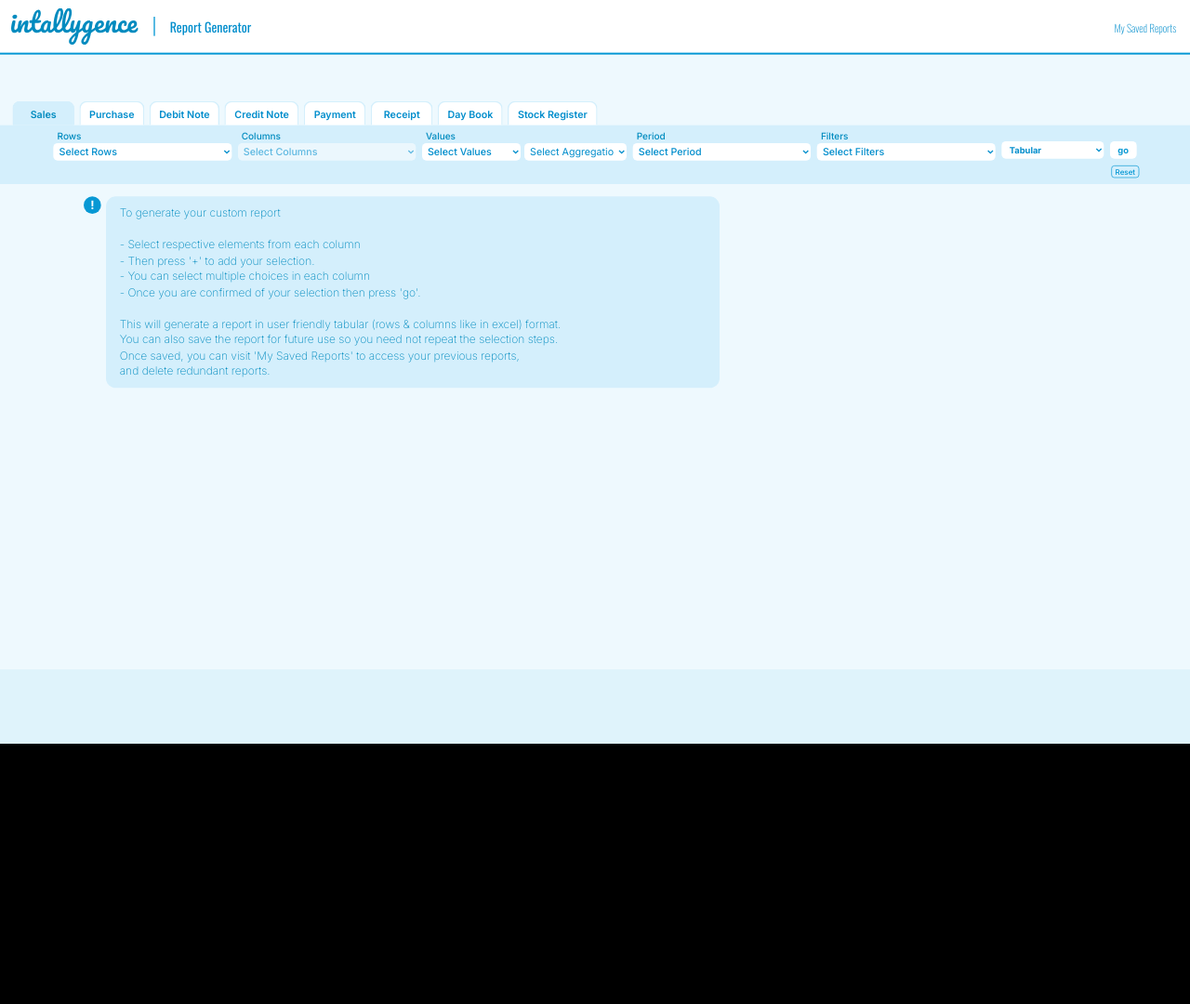
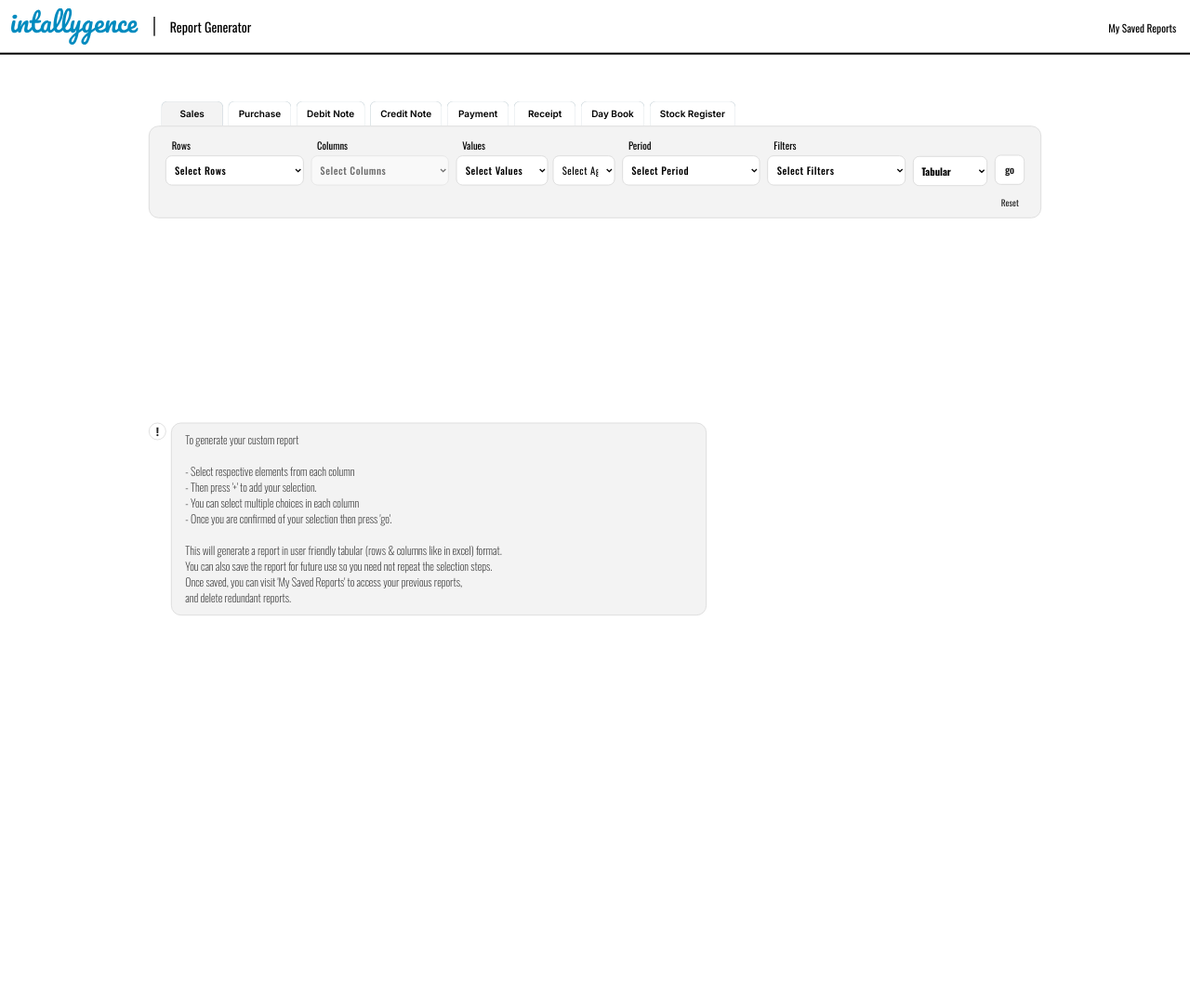
Before and after one commit to SantoshP15/Intallygence, a Flask app: page /pivot in a window 1280 px wide. Shown: the whole page at 93% size. Run offline with Flask 3, Linux system fonts and the light colour scheme; the visitor is signed in with stand-in values (Sample User, id 1); some libraries are stand-ins or nearby versions.

Commit message:
Change in Pivot page

```diff
--- a/static/css/pivot.css
+++ b/static/css/pivot.css
@@ -14,7 +14,7 @@
 
     width: 100%;
     min-height: 100%;
-    background:#dff3fb;
+    background:#ffffff;
 
 }
 
@@ -22,7 +22,7 @@
 body {
     margin: 0;
     padding: 0;
-    background:#dbedf7;
+    background:#ffffff;
     width: 100%;
     min-height: 100vh;
 
@@ -68,7 +68,7 @@
 
     margin: 0;
 
-    background:#dbedf7;
+    background:#ffffff;
 
     padding-bottom: 20px;
 
@@ -115,7 +115,7 @@
 
 .report-title {
 
-    color: #008dcc;
+    color: #000;
     font-family: "Oswald", sans-serif;
     font-size: 13px;
 
@@ -187,10 +187,16 @@
 ========================================================= */
 
 .builder {
-    width: calc(100% - 80px);
+    width: 91%;
     max-width: 1400px;
 
-    margin: 0 auto;
+    margin-left: auto;
+    margin-right: auto;
+
+    /* Keep the vertical position */
+    margin-top: clamp(20px, 3vh, 45px);
+
+    padding: 20px 0 24px;
 
     display: grid;
 
@@ -200,22 +206,23 @@
         minmax(0, 1.15fr)
         minmax(0, 1fr)
         minmax(0, 1fr)
-        30px;
-
-    column-gap: clamp(12px, 2vw, 28px);
-
+        auto
+        auto;
+
+    column-gap: clamp(10px, 1.2vw, 20px);
+    border-radius: 5px;
     align-items: start;
-
+    border-radius: 0 16px 16px 16px;
     box-sizing: border-box;
 
     position: relative;
 
-    /* Responsive vertical positioning */
-    margin-top: clamp(120px, 30vh, 260px);
+    background: #f3f3f3;
 
     transform: translateY(0);
 
     transition: transform 0.7s ease;
+
     z-index: 1000;
 }
 
@@ -287,8 +294,8 @@
 
     background: #fff;
 
-    color: #0798d4;
-    font-family: "Inter", sans-serif;
+    color: #000 !important;
+    font-family: ui-sans-serif, system-ui, sans-serif;
 
     font-size: 11px;
 
@@ -1500,7 +1466,7 @@
     border-radius: 5px;
 
     background: transparent;
-    color: #0798d4;
+    color: #000;
 
     font-family: "Inter", sans-serif;
     font-size: 12px;
@@ -1514,13 +1480,13 @@
 }
 
 .report-type:hover {
-    background: #087fae;
+    background: #f3f3f3;
     color: white;
 }
 
 .report-type.active {
-    background: #0798d4;
-    color: white;
+    background: #f3f3f3;
+    color: #000;
 }
 .layout-select {
     align-self: start !important;
@@ -1921,7 +1887,7 @@
     width: 100%;
     min-height: 100%;
     margin: 0;
-    background: #dff3fb;
+    background: #ffffff;
 }
 
 body {
@@ -1935,7 +1901,7 @@
     height: auto;
     margin: 0;
     padding: 0 0 30px;
-    background: #dff3fb;
+    background: #ffffff;
     /* background: red; */
 }
 
@@ -1967,8 +1933,8 @@
 .report-title {
     margin-left: 25px;
     padding-left: 24px;
-    border-left: 2px solid #0798d4;
-    color: #008dcc;
+    border-left: 2px solid #000;
+    color: #000;
     font-size: 21px;
     font-weight: 400;
 }
@@ -1988,11 +1954,11 @@
 #savedReportsBtn {
     border: none;
     background: transparent;
-    color: #008dcc;
+    color: #000;
     padding: 5px 0;
     font-family: "Oswald", sans-serif;
     font-size: 17px;
-    font-weight: 100;
+    font-weight: 400;
 }
 
 /* REPORT TYPE TABS */
@@ -2006,7 +1972,7 @@
     padding-left: 20px;
     align-items: flex-end;
     gap: 8px;
-    background: #eef9fe;
+    background: #ffffff;
 }
 
 .report-type {
@@ -2017,28 +1983,24 @@
     border-bottom: none;
     border-radius: 12px 12px 0 0;
     background: #ffffff;
-    color: #008dcc;
+    color: #000;
     font-family: "Inter", sans-serif;
     font-size: 16px;
     font-weight: 600;
     cursor: pointer;
 }
 
-.report-type.active {
-    background: #d4effc;
-    color: #008bbf;
-}
 
 .report-type:hover {
-    background: #eaf7fc;
-    color: #087fae;
+    background: #f3f3f3;
+    color: #000;
 }
 
 /* BLUE BUILDER BAR */
-.builder {
-    width: 100%;
+/* .builder {
+    width: 91% !important;
     max-width: none;
-    margin: 0;
+    margin: 0 auto;
     padding: 8px 4.5% 10px;
     display: grid;
     grid-template-columns:
@@ -2051,23 +2013,23 @@
         auto;
     column-gap: 10px;
     align-items: start;
-    background: #d4effc;
+    background: #ffffff;
     transform: none;
     box-sizing: border-box;
-}
+} */
 
 .builder-section > label {
     display: block;
     margin-bottom: 0px;
     margin-left: 6px;
-    color: #008bbf;
+    color: #000;
     font-size: 15px;
-    font-weight: 500;
+    /* font-weight: 500; */
 }
 
 .control-row {
     width: 100%;
-    height: 32px;
+    height: 42px;
     display: flex;
     align-items: center;
     gap: 6px;
@@ -2075,15 +2037,15 @@
 
 .control-row select {
     width: 100%;
-    height: 28px;
+    height: 48px ;
     min-width: 0;
     flex: 1 1 auto;
     padding: 0 5px;
     border: none;
     border-radius: 7px;
     background: #fff;
-    color: #008dcc;
-    font-family: "Inter", sans-serif;
+    color: #000 !important;
+    font-family: ui-sans-serif, system-ui, sans-serif;
     font-size: 16px;
 }
 
@@ -2311,7 +2273,7 @@
     z-index: 0 !important;
     pointer-events: none;
 
-    background: #dff3fb !important;
+    background: #ffffff !important;
 }
 
 /* Remove the old empty background layer */
@@ -2366,7 +2328,7 @@
     z-index: 0 !important;
     pointer-events: none;
 
-    background: #dff3fb !important;
+    background: #ffffff !important;
 }
 
 .background-content {
@@ -2430,7 +2392,7 @@
 
     margin: 0;
     padding-bottom: 30px;
-    background: #eef9fe;
+    background: #ffffff;
     /* background: transparent !important; */
 }
 
@@ -2448,11 +2410,12 @@
 }
 
 .pivot-canvas .builder {
-    width: 1920px;
-    margin-left: 0;
-    margin-right: 0;
-}
-
+    width: 91% ;
+    max-width: none ;
+
+    margin-left: auto ;
+    margin-right: auto;
+}
 .pivot-canvas .info-area {
     width: 1650px;
 }
@@ -2615,7 +2578,7 @@
     font-family: "Inter", sans-serif;
     font-size: 16px !important;
     font-weight: 500 !important;
-    color: #008dcc !important;
+    color: #000 !important;
 }
 
 /* Dropdown options */
@@ -3488,3 +3451,223 @@
 #resetReportBtn:active {
     transform: scale(0.97);
 }
+
+
+/* =========================================================
+   FINAL REFERENCE DESIGN OVERRIDES
+   ========================================================= */
+
+html, body, .report-panel, .background-page {
+    background: #ffffff !important;
+}
+
+/* Header */
+.report-header {
+    position: relative;
+    width: 100%;
+    height: 88px;
+    top: auto;
+    left: auto;
+    padding: 0 22px 0 18px;
+    background: #ffffff;
+    border-bottom: 3px solid #000;
+}
+
+/* Tabs */
+.report-types {
+    width: 75%;
+    max-width: 1440px;
+
+    margin: 0 auto;
+
+    padding-left: 20px;
+
+    display: flex;
+    justify-content: flex-start;
+    align-items: flex-end;
+
+    gap: 8px;
+
+    background: transparent;
+    box-sizing: border-box;
+}
+.report-type {
+    height: 40px;
+
+    padding: 0 16px;
+
+    border: 1px solid #cfd9de;
+    border-bottom: none;
+
+    border-radius: 10px 10px 0 0;
+
+    background: #ffffff;
+
+    color: #000;
+
+    font-size: 15px;
+    font-weight: 600;
+}
+
+
+/* Centered white builder */
+.pivot-canvas .builder,
+.builder {
+    width: 75% !important;
+    max-width: 1440px !important;
+    margin: 0 auto !important;
+    padding: 18px 26px 26px !important;
+
+    display: grid;
+    grid-template-columns:
+        minmax(0, 1fr)
+        minmax(0, 1fr)
+        minmax(0, 1.15fr)
+        minmax(0, 1fr)
+        minmax(0, 1fr)
+        auto
+        auto;
+
+    column-gap: 12px;
+    row-gap: 4px;
+    align-items: start;
+
+    background: #f3f3f3 !important;
+    border: 1px solid #d2d2d2;
+    border-radius: 16px;
+    box-sizing: border-box;
+    position: relative;
+    transform: none !important;
+}
+
+/* Labels */
+.builder-section > label {
+    margin-left: 10px;
+    margin-bottom: 5px;
+    color: #000;
+    font-family: "Oswald", sans-serif;
+    font-size: 16px;
+    font-weight: 400;
+}
+
+/* Dropdowns */
+.control-row {
+    height: 48px;
+    gap: 8px;
+}
+
+.control-row select {
+    height: 48px;
+    padding: 0 10px;
+    border: 1px solid #d0d0d0;
+    border-radius: 10px;
+    background: #ffffff;
+    color: #000 !important;
+    font-family: "Oswald", sans-serif !important;
+    letter-spacing: 0.05em !important;
+    font-size: 16px;
+}
+
+/* Plus */
+.add-btn {
+    width: 20px;
+    height: 24px;
+    color: #222222;
+    font-size: 22px;
+}
+/* Aggregation */
+#aggregate {
+    width: 100px;
+    min-width: 100px;
+    height: 48px;
+    flex: 0 0 100px;
+    border: 1px solid #d0d0d0;
+    border-radius: 10px;
+    background: #ffffff;
+    color: #222222;
+}
+
+/* Layout */
+.layout-select {
+    width: 120px;
+    min-width: 120px;
+    height: 48px;
+    margin-top:30px !important;
+    margin-bottom: 0 !important;
+    border: 1px solid #d0d0d0;
+    border-radius: 10px;
+    background: #ffffff;
+    color: #000;
+    font-family: "Oswald", sans-serif;
+    font-size: 16px;
+}
+
+/* Go */
+.go-button {
+    width: 48px;
+    height: 48px;
+    margin-top: 28px !important;
+    margin-bottom: 0 !important;
+    border: 1px solid #d0d0d0;
+    border-radius: 10px;
+    background: #ffffff;
+    color: #222222;
+    font-family: "Oswald", sans-serif;
+    font-size: 16px;
+    font-weight: 600;
+    transform: none !important;
+}
+
+.go-button:hover {
+    background: #f3f3f3;
+    color: #000;
+}
+
+/* Reset */
+#resetReportBtn {
+    position: absolute;
+    right: 22px;
+    top: 110px;
+    width: 55px;
+    height: 24px;
+    padding: 0;
+    border: none;
+    background: transparent;
+    color: #222222;
+    font-family: "Oswald", sans-serif;
+    font-size: 14px;
+    font-weight: 400;
+    cursor: pointer;
+}
+
+#resetReportBtn:hover {
+    color: #000;
+    font-weight: 500;
+    background: transparent;
+}
+
+/* Info area */
+.info-area {
+    width: 75% !important;
+    max-width: 1440px !important;
+    margin: 330px auto 0 !important;
+}
+
+.info-box {
+    width: 60%;
+    min-height: 200px;
+    padding: 14px 22px;
+    border: 1px solid #d2d2d2;
+    border-radius: 16px;
+    background: #f3f3f3 !important;
+    color: #222222;
+    font-family: "Oswald", sans-serif;
+    font-size: 18px;
+    line-height: 1.42;
+}
+
+.info-icon {
+    background: #ffffff;
+    color: #222222;
+    border: 1px solid #d2d2d2;
+}
```
Also changed, not shown: other parts of static/css/pivot.css (+6 -47 lines).
